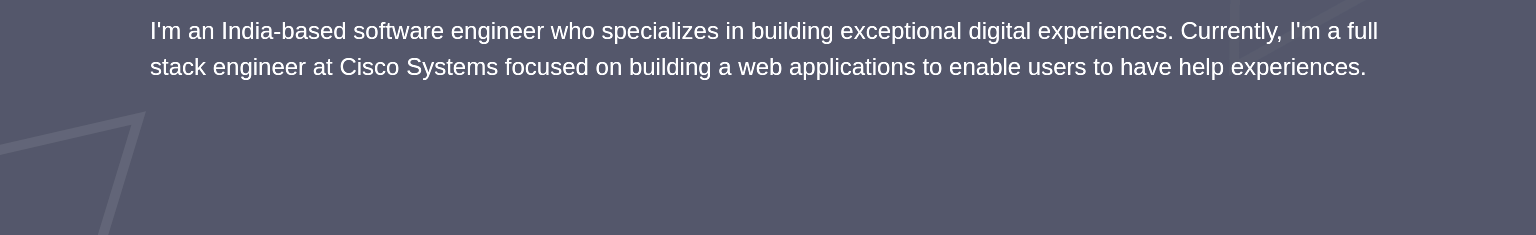
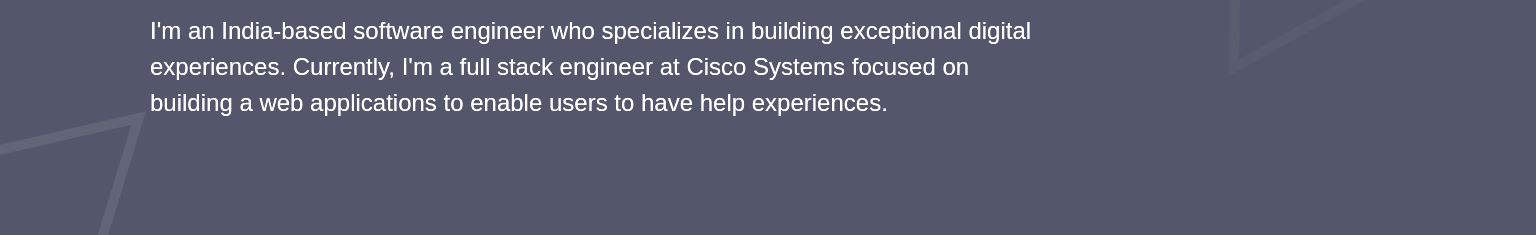
Before and after one commit to cprakashb/my-portfolio, a Gatsby site: page / in a window 1536 px wide. Shown: the part 549-784 px from the top of the page. Built offline with nearby package versions, Linux system fonts and the light colour scheme; Gatsby itself is replaced by a stand-in of ours; a web font is replaced by a local one.

Commit message:
Update hero-section.scss

```diff
--- a/src/scss/hero-section.scss
+++ b/src/scss/hero-section.scss
@@ -24,7 +24,7 @@
 }
 
   @media (min-width:1301px) {
-    padding: 220px 150px 150px 150px;
+    padding: 220px 500px 150px 150px;
   .hello{
     font-size: 50px;
   }
```
